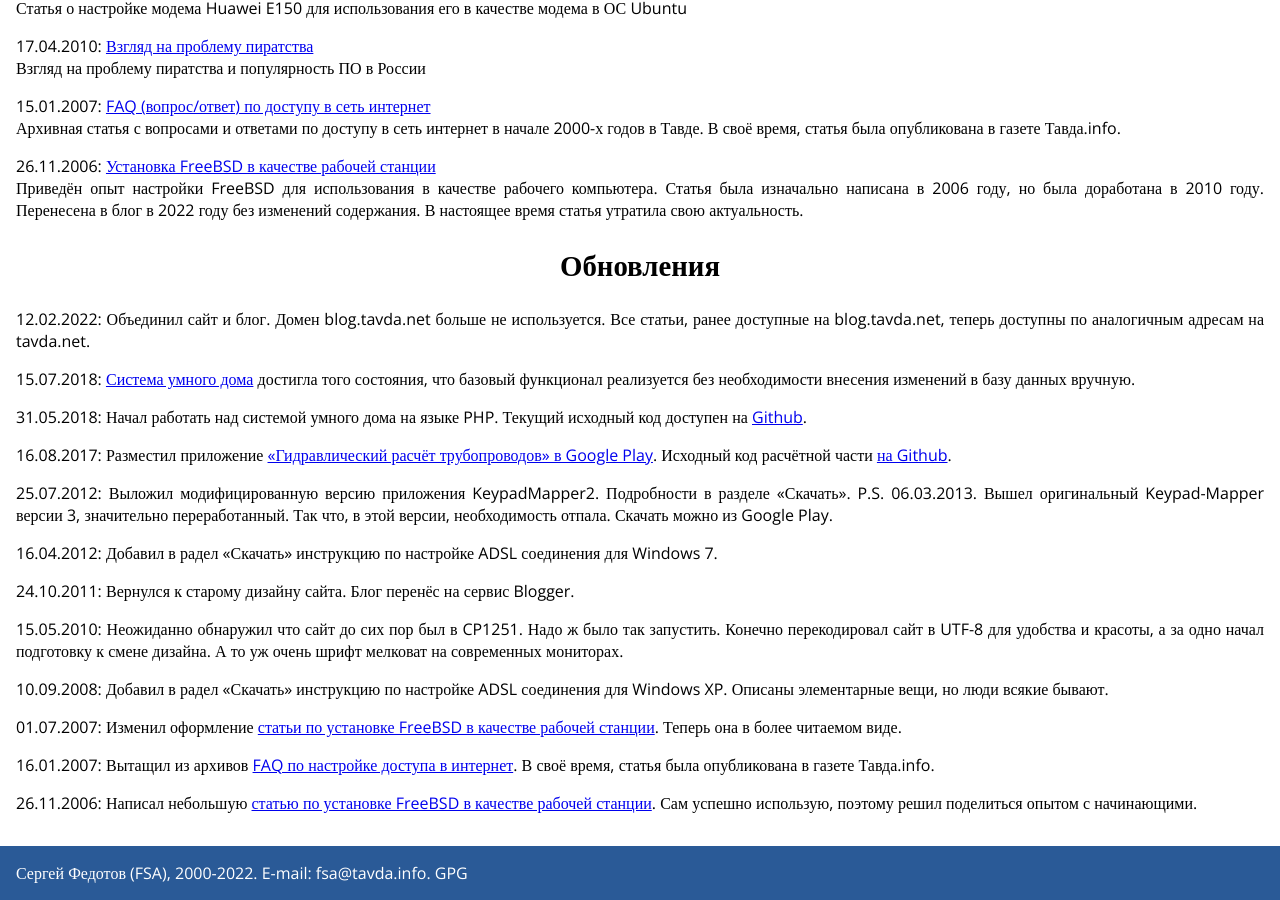
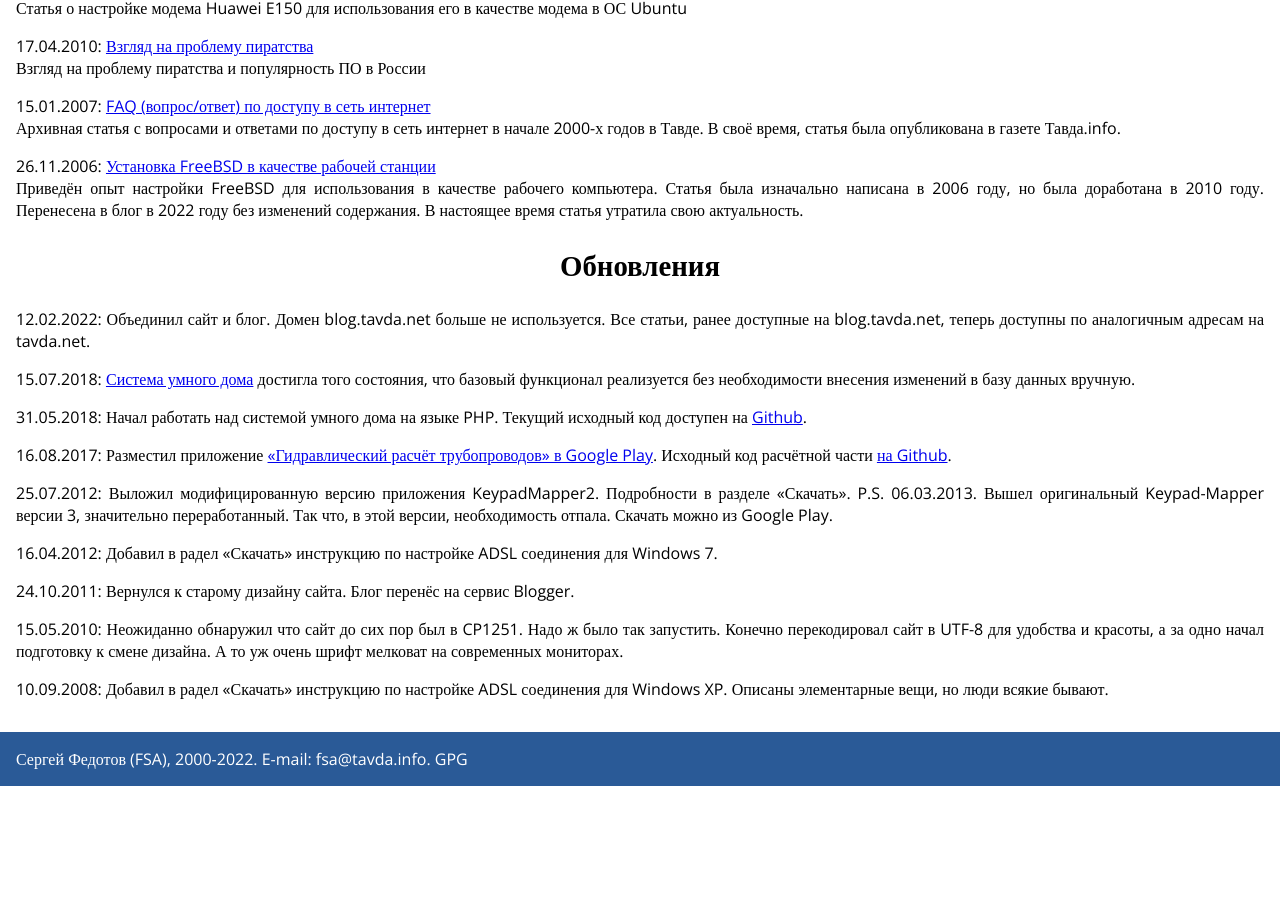
Before and after one commit to fsa/site, a Jekyll site: the page built from index.md, in a window 1280 px wide and 900 px high, scrolled down 1731 px. Built offline with Jekyll 4.4.1, drawn with Linux system fonts in a browser that asks for light colours; after the commit the page ends 2517 px from its top, so only the background shows below that.

Commit message:
Переработка главной страницы.

```diff
--- a/index.md
+++ b/index.md
@@ -16,25 +16,18 @@ excerpt: Это мой персональный сайт
 
 12.02.2022: Объединил сайт и блог. Домен blog.tavda.net больше не используется. Все статьи, ранее доступные на blog.tavda.net, теперь доступны по аналогичным адресам на tavda.net.
 
-15.07.2018: [Система умного дома](https://shcc.ru/) достигла того состояния, что базовый функционал реализуется без необходимости внесения изменений в базу данных вручную.
+15.07.2018: [Система умного дома](/shcc) достигла того состояния, что базовый функционал реализуется без необходимости внесения изменений в базу данных вручную.
 
 31.05.2018: Начал работать над системой умного дома на языке PHP. Текущий исходный код доступен на [Github](https://github.com/fsa/shcc).
 
-16.08.2017: Разместил приложение [&laquo;Гидравлический расчёт трубопроводов&raquo; в Google Play](https://play.google.com/store/apps/details?id=net.tavda.pipelines). Исходный код расчётной части [на Github](https://github.com/fsa/hydraulic).
+16.08.2017: Разместил приложение [«Гидравлический расчёт трубопроводов» в Google Play](https://play.google.com/store/apps/details?id=net.tavda.pipelines). Исходный код расчётной части [на Github](https://github.com/fsa/hydraulic).
 
-25.07.2012: Выложил модифицированную версию приложения KeypadMapper2. Подробности в разделе &laquo;Скачать&raquo;. P.S. 06.03.2013. Вышел оригинальный Keypad-Mapper версии 3, значительно переработанный. Так что, в этой версии, необходимость отпала. Скачать можно из Google Play.
+25.07.2012: Выложил модифицированную версию приложения KeypadMapper2. Подробности в разделе «Скачать». P.S. 06.03.2013. Вышел оригинальный Keypad-Mapper версии 3, значительно переработанный. Так что, в этой версии, необходимость отпала. Скачать можно из Google Play.
 
-16.04.2012: Добавил в радел &laquo;Скачать&raquo; инструкцию по настройке ADSL соединения для Windows 7.
+16.04.2012: Добавил в радел «Скачать» инструкцию по настройке ADSL соединения для Windows 7.
 
 24.10.2011: Вернулся к старому дизайну сайта. Блог перенёс на сервис Blogger.
 
 15.05.2010: Неожиданно обнаружил что сайт до сих пор был в CP1251. Надо ж было так запустить. Конечно перекодировал сайт в UTF-8 для удобства и красоты, а за одно начал подготовку к смене дизайна. А то уж очень шрифт мелковат на современных мониторах.
 
-10.09.2008: Добавил в радел &laquo;Скачать&raquo; инструкцию по настройке ADSL соединения для Windows XP.
-  Описаны элементарные вещи, но люди всякие бывают.
-
-01.07.2007: Изменил оформление [статьи по установке FreeBSD в качестве рабочей станции](/FreeBSD/desktop/).  Теперь она в более читаемом виде.
-
-16.01.2007: Вытащил из архивов [FAQ по настройке доступа в интернет](/faq-internet). В своё время, статья была опубликована в газете Тавда.info.
-
-26.11.2006: Написал небольшую [статью по установке FreeBSD в качестве рабочей станции](/FreeBSD/desktop/). Сам успешно использую, поэтому решил поделиться опытом с начинающими.
+10.09.2008: Добавил в радел «Скачать» инструкцию по настройке ADSL соединения для Windows XP. Описаны элементарные вещи, но люди всякие бывают.
```
